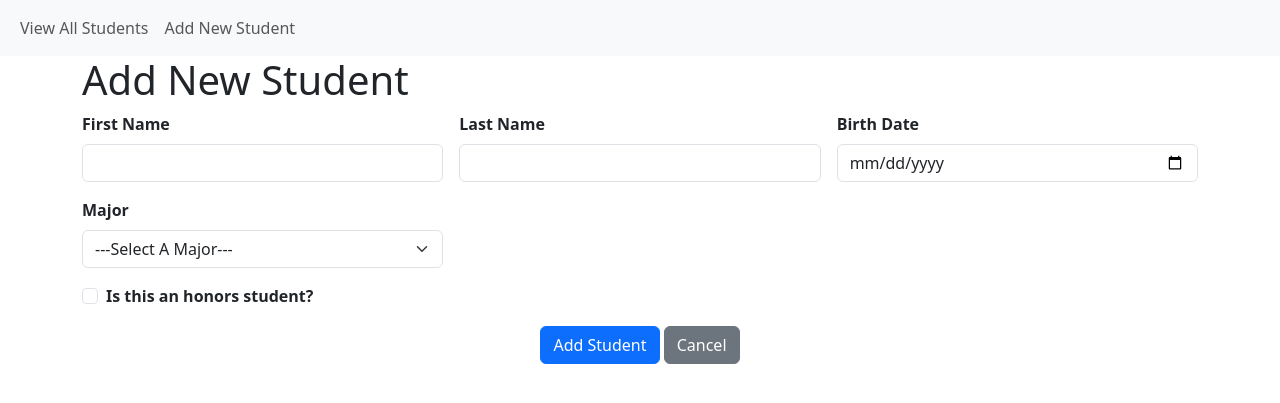
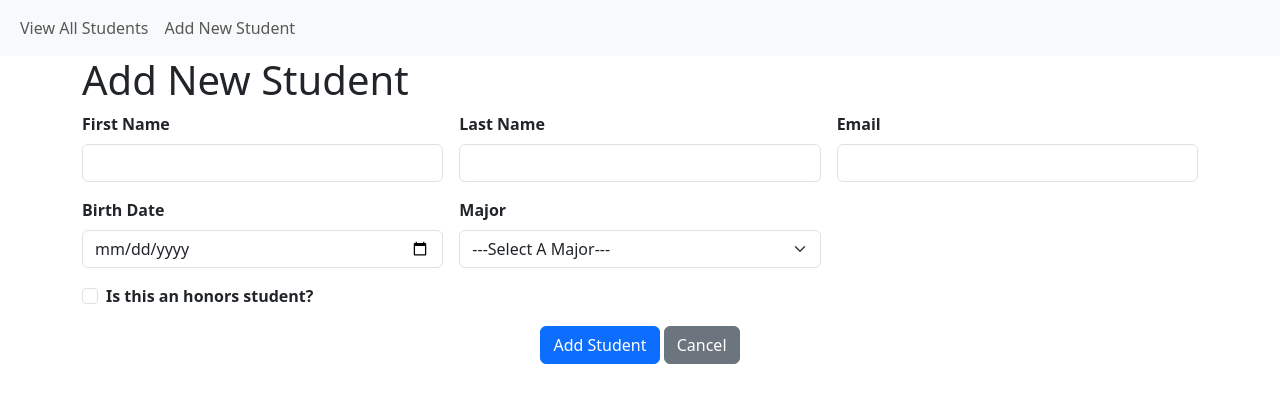
Before and after one commit to CJarvandi/helloWorld, a Flask app: page /student/create in a window 1280 px wide. Shown: the top 403 px of the page. Run offline with Flask 3, Linux system fonts and the light colour scheme.

Commit message:
Fixed an issue where email was for email was not appearing when running the app. I had to add it to student entry.

```diff
--- a/models.py
+++ b/models.py
@@ -7,15 +7,17 @@ class Student(db.Model):
     student_id = db.Column(db.Integer, primary_key=True)
     first_name = db.Column(db.String(30), nullable=False)
     last_name = db.Column(db.String(50), nullable=False)
+    email = db.Column(db.VARCHAR(100), unique=True, nullable=False)
     major_id = db.Column(db.Integer, db.ForeignKey('major.major_id'))
     birth_date = db.Column(db.DateTime, nullable=False)
     num_credits_completed = db.Column(db.Integer, nullable=False)
     gpa = db.Column(db.Float, nullable=False)
     is_honors = db.Column(db.Boolean, nullable=False)
 
-    def __init__(self, first_name, last_name, major_id, birth_date, is_honors):
+    def __init__(self, first_name, last_name, email, major_id, birth_date, is_honors):
         self.first_name = first_name
         self.last_name = last_name
+        self.email = email
         self.major_id = major_id
         self.birth_date = birth_date
         self.num_credits_completed = 0
--- a/templates/student_entry.html
+++ b/templates/student_entry.html
@@ -37,6 +37,14 @@
     <label for="last_name" class="form-label"><strong>Last Name</strong></label>
     {% if action and action in ['create', 'update'] %}
     <input type="text" class="form-control" id="last_name" name="last_name" value="{{ student['last_name'] if student else '' }}" required>
+    {% else %}
+        <br>{{ student['last_name'] }}
+    {% endif %}
+  </div>
+<div class="col-md-4">
+    <label for="email" class="form-label"><strong>Email</strong></label>
+    {% if action and action in ['create', 'update'] %}
+    <input type="text" class="form-control" id="email" name="email" value="{{ student['email'] if student else '' }}" required>
     {% else %}
         <br>{{ student['last_name'] }}
     {% endif %}
```
